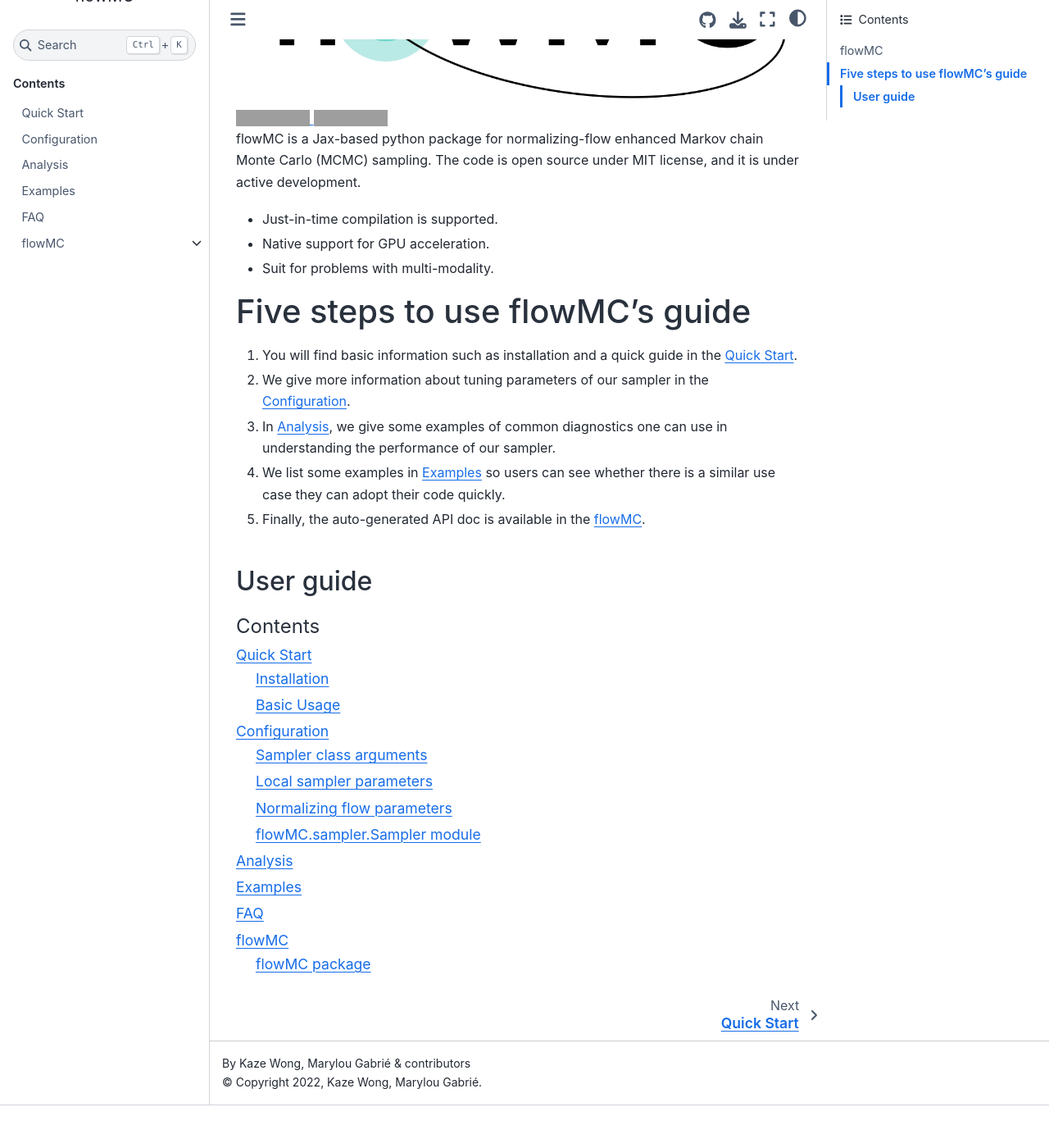
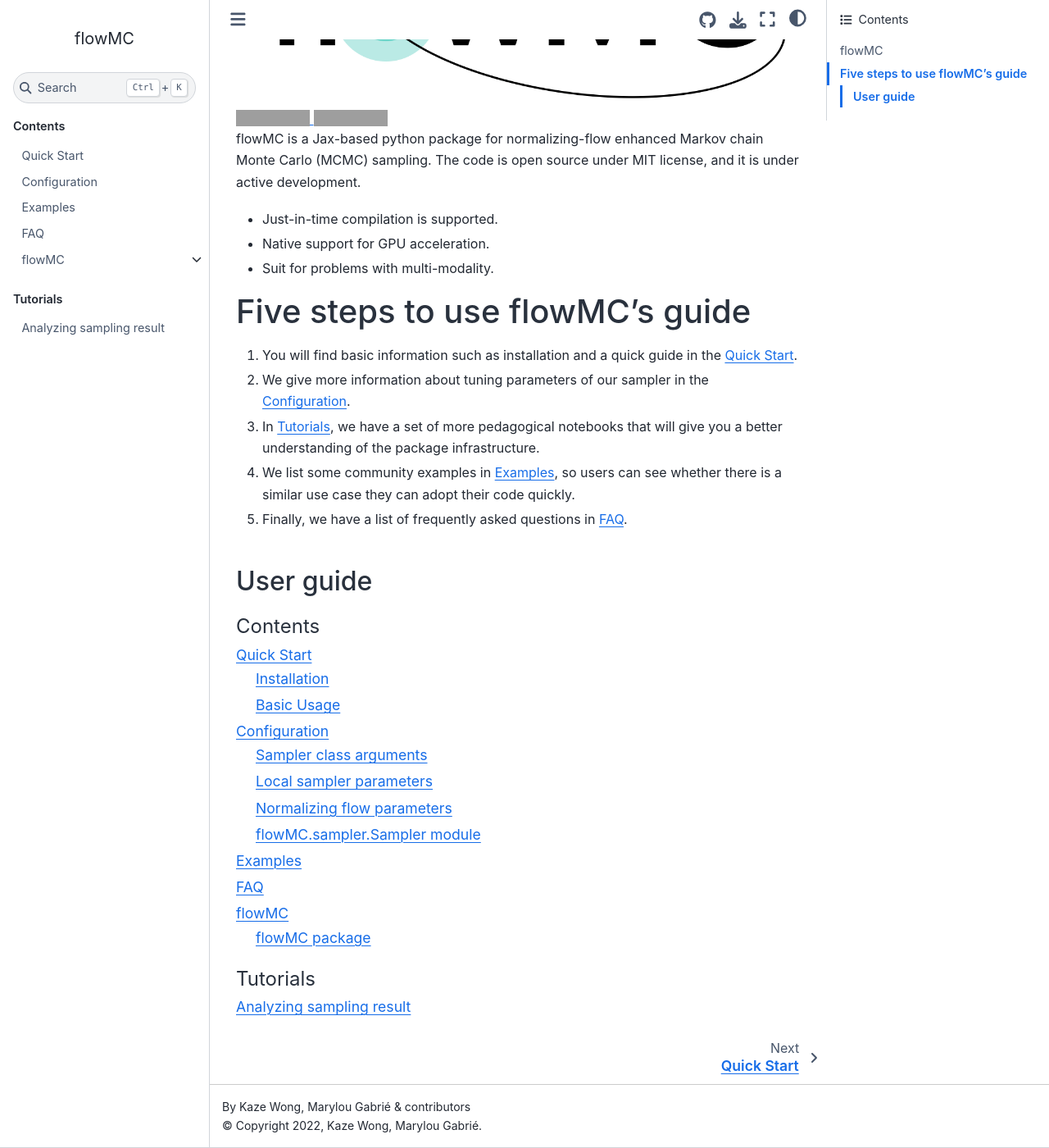
Before and after one commit to kazewong/flowMC, a Sphinx documentation site: the page built from docs/source/index.rst, in a window 1280 px wide and 1400 px high, scrolled down 296 px. Shown: the whole window at 82% size. Built offline with Sphinx 7.4.7 and the Sphinx Book theme 1.1.4, drawn with Linux system fonts in a browser that asks for light colours; before the commit the page ends 1644 px from its top, so only the background shows below that; grey boxes are pictures that could not be loaded.

Commit message:
Restructured. Adding a test notebook in the tutorial section

```diff
--- a/docs/source/analysis.rst
+++ /dev/null
@@ -1,6 +0,0 @@
-.. _analysis-section-top:
-
-Analysis
-========
-
-Under construction
--- a/docs/source/examples.rst
+++ b/docs/source/examples.rst
@@ -3,4 +3,4 @@
 Examples
 ========
 
-Under construction
+In this page, we host community examples which has used `flowMC` successfully.
--- a/docs/source/index.rst
+++ b/docs/source/index.rst
@@ -26,9 +26,9 @@
 
 #. You will find basic information such as installation and a quick guide in the :ref:`quickstart-section-top`.
 #. We give more information about tuning parameters of our sampler in the :ref:`configuration-section-top`.
-#. In :ref:`analysis-section-top`, we give some examples of common diagnostics one can use in understanding the performance of our sampler.
-#. We list some examples in :ref:`example-section-top` so users can see whether there is a similar use case they can adopt their code quickly.
-#. Finally, the auto-generated API doc is available in the :ref:`api-section-top`.
+#. In :ref:`tutorials`, we have a set of more pedagogical notebooks that will give you a better understanding of the package infrastructure.
+#. We list some community examples in :ref:`example-section-top`, so users can see whether there is a similar use case they can adopt their code quickly.
+#. Finally, we have a list of frequently asked questions in :ref:`FAQ-section-top`.
 
 User guide
 ----------
@@ -39,7 +39,13 @@
 
    quickstart
    configuration
-   analysis
    examples
    FAQ
    api/modules
+
+.. toctree::
+   :maxdepth: 1
+   :caption: Tutorials
+   :name: tutorials
+
+   tutorials/AnalyzingChains
--- a/docs/source/quickstart.rst
+++ b/docs/source/quickstart.rst
@@ -61,7 +61,8 @@
 For more realistic test case, see the examples on `github <https://github.com/kazewong/flowMC/tree/main/example>`_.
 In particular, currently the best engineered test case is `dualmoon.py <https://github.com/kazewong/flowMC/blob/main/example/dualmoon.py>`_.
 
-In the ideal case, the only two things you will have to do is:
+In the ideal case, the only three things you will have to do are:
 
 #. Write down the function you want to sample in the form of :code:`p(x)`, where :code:`p` is the log probability density function and :code:`x` is the vector of variables of interest.
 #. Configure the sampler.
+#. Give the sampler the initial position of your n_chains
```
Also changed, not shown: docs/source/tutorials/AnalyzingChains.ipynb (added).
